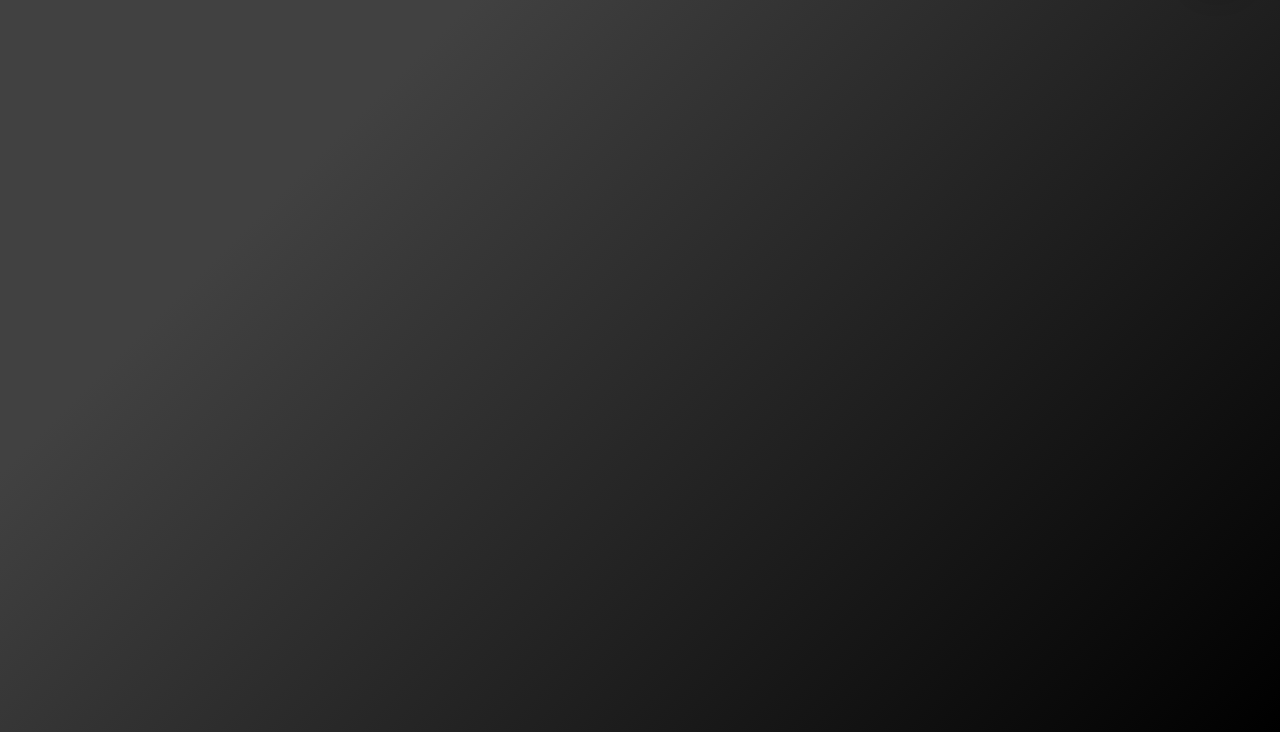
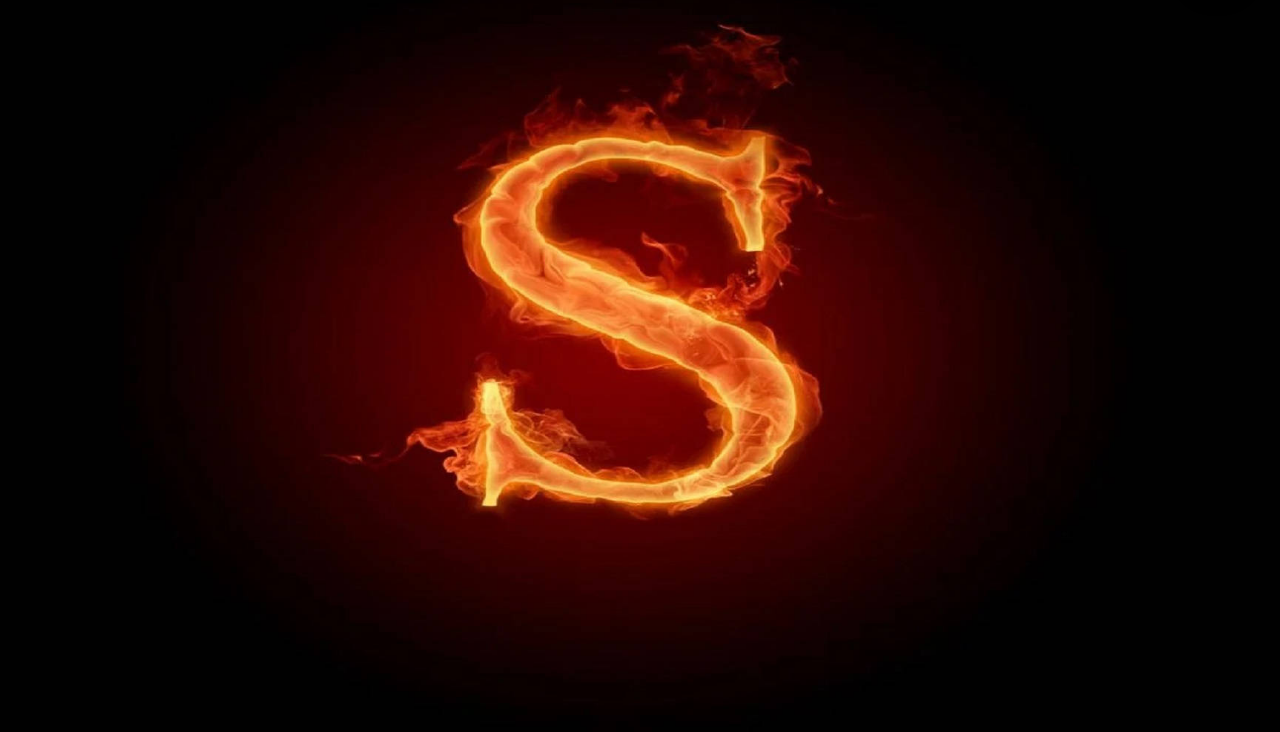
Before and after one commit to adithyan-gireeshkumar/LinkOut, a plain HTML site: page html/index.html in a window 1280 px wide. Shown: the part 68-800 px from the top of the page. Drawn offline with Linux system fonts and the light colour scheme.

Commit message:
Add background image to body in CSS

```diff
--- a/css/style.css
+++ b/css/style.css
@@ -7,7 +7,10 @@
 body {
     background-color: #000000;
     height: 100vh;
-    background-image: linear-gradient(315deg, #000000 0%, #414141 74%);
+    background-image: url("../S.jpg");
+    background-size: cover;
+    background-position: center;
+    background-repeat: no-repeat;
 }
 li{
     list-style: none;
```
Also changed, not shown: S.jpg (added).
